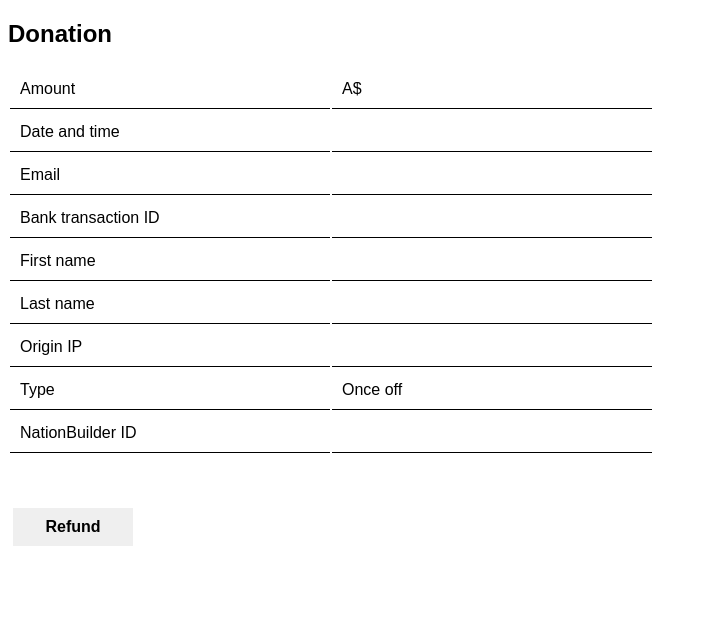
After one commit to pkoumouris/corsapp, a Rails app: template app/views/sessions/show_donation.html.erb in a window 1280 px wide. The commit adds this page. Shown: the top 622 px of the page, without its empty margins (0-706 px from the left). Run offline with Rails 7, Linux system fonts and the light colour scheme; the template is opened without the code that fills it, so the values that code supplies are empty.

Commit message:
Set up NB rs

```diff
--- a/app/assets/stylesheets/application.css
+++ b/app/assets/stylesheets/application.css
@@ -13,3 +13,52 @@
  *= require_tree .
  *= require_self
  */
+
+body {
+    font-family: Arial;
+}
+
+ #login-wrapper {
+    margin: auto;
+}
+
+.login-field {
+    font-size: 16px;
+    padding: 10px;
+    border: solid;
+    border-width: 1px;
+    border-color: #c9c9c9;
+    margin: 10px;
+    border-radius: 5px;
+}
+
+#donation-table tr td {
+    width: 300px;
+    padding: 10px;
+    border-bottom: solid;
+    border-bottom-width: 1px;
+    border-bottom-color: black;
+}
+
+.btn {
+    width: 120px;
+    background-color: #efefef;
+    border: none;
+    padding: 10px;
+    font-size: 16px;
+    font-weight: bold;
+    margin: 5px;
+    border-radius: 0px;
+    cursor: pointer;
+}
+
+.index-donation-container {
+    background-color: #efefef;
+    margin: 5px;
+    padding: 10px;
+    font-size: 14px;
+}
+
+.index-donation-container table tr td {
+    width: 220px;
+}
--- a/app/controllers/application_controller.rb
+++ b/app/controllers/application_controller.rb
@@ -1,2 +1,3 @@
 class ApplicationController < ActionController::Base
+    include SessionsHelper
 end
--- a/app/models/general.rb
+++ b/app/models/general.rb
@@ -2,6 +2,7 @@ class General < ApplicationRecord
     xcrypt = ActiveSupport::MessageEncryptor.new(Rails.application.secrets.secret_key_base[0..31])
     CLIENT_ID = Rails.env.production? ? ENV['NB_CLIENT_ID'] : xcrypt.decrypt_and_verify('SXN8u9vl0davLbNR4axO6/9BI+zvakizdFm7Ori3vT9ppGLKBTZbemrjGrGarvXSObKyxrs=--cgiPU7DgeAO+hztT--MKD/LgFOrtNdZsY1rPngpQ==')
     CLIENT_SECRET = Rails.env.production? ? ENV['NB_CLIENT_SECRET'] : xcrypt.decrypt_and_verify('tYpic0T4w9Wv/fP9Dvubjzj0qKCFPJ7nVRER0eEmGmQ8ki+sg1zECV+mc3e19LTUwSe/yxk=--5zbRz+cHjO1XLQtS--cLeCgMYQHjK38V7cLpyxlA==')
+    TEST_TOKEN = Rails.env.production? ? "" : xcrypt.decrypt_and_verify('Q56f7Pn7gHvpGWSaKoTHnXtQVW2dZNHR8cQ=--3A46FpVdAg1tMMPd--T5ow8BuoeF6Tjpdln5sohA==')
 
     def General.save_access_token(access_token, expires_in, refresh_token)
         if General.find_by(name: "NB_ACCESS_TOKEN").nil?
@@ -59,6 +60,10 @@ class General < ApplicationRecord
         else
             raise "Could not refresh token"
         end
+    end
+
+    def General.test_token
+        TEST_TOKEN
     end
 
     ######## NB PEOPLE
--- /dev/null
+++ b/app/models/user.rb
@@ -0,0 +1,3 @@
+class User < ApplicationRecord
+    has_secure_password
+end
--- /dev/null
+++ b/app/views/sessions/show_donation.html.erb
@@ -0,0 +1,171 @@
+<h2>
+    Donation <%= @donation.order_spid %>
+</h2>
+
+<table id="donation-table">
+    <tr>
+        <td>
+            Amount
+        </td>
+        <td>
+            A$<%= (@donation.amount_in_cents / 100.0).to_i %>
+        </td>
+    <tr>
+    <tr>
+        <td>
+            Date and time
+        </td>
+        <td>
+            <%= @donation.created_at.in_time_zone('Australia/Melbourne').rfc2822 %>
+        </td>
+    <tr>
+    <tr>
+        <td>
+            Email
+        </td>
+        <td>
+            <%= @donation.email %>
+        </td>
+    <tr>
+    <tr>
+        <td>
+            Bank transaction ID
+        </td>
+        <td>
+            <%= @donation.bank_transaction_spid %>
+        </td>
+    <tr>
+    <tr>
+        <td>
+            First name
+        </td>
+        <td>
+            <%= @donation.first_name %>
+        </td>
+    <tr>
+    <tr>
+        <td>
+            Last name
+        </td>
+        <td>
+            <%= @donation.last_name %>
+        </td>
+    <tr>
+    <tr>
+        <td>
+            Origin IP
+        </td>
+        <td>
+            <%= @donation.origin_ip %>
+        </td>
+    <tr>
+    <tr>
+        <td>
+            Type
+        </td>
+        <td>
+            <%= @donation.recurring_id.nil? ? "Once off" : "Recurring" %>
+        </td>
+    <tr>
+    <tr>
+        <td>
+            NationBuilder ID
+        </td>
+        <td>
+            <%= @donation.nbid %>
+        </td>
+    <tr>
+</table>
+
+<div id="refund-result" style="visibility:hidden;">
+    <table>
+        <tr>
+            <td>
+                SecurePay refund status:
+            </td>
+            <td id="sp-refund-tgt">
+
+            </td>
+        </tr>
+        <tr>
+            <td>
+                NationBuilder refund status:
+            </td>
+            <td id="nb-refund-tgt">
+
+            </td>
+        </tr>
+    </table>
+</div>
+<div id="refund-primary">
+    <% if !@donation.refunded %>
+    <button class="btn" onclick="click_refund()">
+        Refund
+    </button>
+    <% else %>
+    Refunded at <%= @donation.refunded_at.nil? ? "Unknown" : @donation.refunded_at.in_time_zone('Australia/Melbourne').rfc2822 %>
+    <% end %>
+</div>
+<div id="refund-secondary" style="visibility:hidden;">
+    <div id="refund-secondary-message">
+        Are you sure you want to refund this donation?
+    </div>
+    <table>
+        <tr>
+            <td>
+                <button class="btn" onclick="refund()">
+                    Yes
+                </button>
+            </td>
+            <td>
+                <button class="btn" onclick="cancel_refund()">
+                    No
+                </button>
+            </td>
+        </tr>
+    </table>
+</div>
+
+<script>
+function click_refund(){
+    document.getElementById('refund-secondary').style.visibility = 'visible';
+    document.getElementById('refund-primary').style.visibility = 'hidden';
+}
+
+function cancel_refund(){
+    document.getElementById('refund-secondary').style.visibility = 'hidden';
+    document.getElementById('refund-primary').style.visibility = 'visible';
+}
+
+const live = <%= Rails.env.production? ? "true" : "false" %>;
+const test_token = "<%= Rails.env.production? ? "" : @test_token %>";
+
+function refund(){
+    document.getElementById('refund-secondary-message').innerHTML = "Please wait...";
+    fetch(live ? "/api/refund" : "/api/sandbox/refund",{
+        method: 'POST',
+        credentials: 'include',
+        headers: {
+            'Accept': 'application/json',
+            'Content-Type': 'application/json',
+            'x-csrf-token': '<%= form_authenticity_token %>'
+        },
+        body: JSON.stringify({
+            env_token: test_token,
+            id: <%= @donation.id %>
+        })
+    }).then( (response) => {
+        if (response.ok){
+            return response.json();
+        }
+        document.getElementById('refund-secondary-message').innerHTML = "Error encountered. Please keep this page and speak to your system administrator.";
+        throw new Error('Request fail');
+    }).then(json => {
+        console.log(json);
+        document.getElementById('sp-refund-tgt').innerHTML = json.sp_success ? "SUCCESS" : "FAILURE";
+        document.getElementById('nb-refund-tgt').innerHTML = json.nb_success ? "SUCCESS" : "FAILURE";
+        document.getElementById('refund-result').style.visibility = "visible";
+        document.getElementById('refund-secondary').style.visibility = "hidden";
+    });
+}
+</script>
--- a/config/routes.rb
+++ b/config/routes.rb
@@ -12,7 +12,19 @@ Rails.application.routes.draw do
   get '/nb_oauth_callback', to: 'nboauths#redirect_code'
   get '/varstubs', to: 'general#see_env_var_stubs'
 
+  # api
+  post '/api/sandbox/refund', to: 'general#sandbox_refund'
+  post '/api/refund', to: 'general#refund'
+
+  # general pages
+  get '/index', to: 'sessions#index'
+  get '/donation/:order_spid', to: 'sessions#show_donation'
+
   # A message for the hackers
   get '/boaform/admin/formLogin', to: 'general#nice_try'
   get '/.env', to: 'general#nice_try'
+
+  # Log in
+  get '/login', to: 'sessions#new'
+  post '/login', to: 'sessions#create'
 end
--- /dev/null
+++ b/db/migrate/20230606003554_add_refunded_to_donation.rb
@@ -0,0 +1,6 @@
+class AddRefundedToDonation < ActiveRecord::Migration[7.0]
+  def change
+    add_column :donations, :refunded, :boolean
+    add_column :donations, :refunded_at, :datetime
+  end
+end
```
Also changed, not shown: app/controllers/general_controller.rb (+77 -2 lines), app/controllers/sessions_controller.rb (added, +40 -0 lines), app/helpers/sessions_helper.rb (added, +26 -0 lines), app/models/donation.rb (+60 -19 lines), app/views/sessions/index.html.erb (added, +59 -0 lines), app/views/sessions/new.html.erb (added, +13 -0 lines), db/migrate/20230601062314_create_users.rb (added, +13 -0 lines), test/controllers/sessions_controller_test.rb (added, +7 -0 lines), test/fixtures/users.yml (added, +15 -0 lines), test/models/user_test.rb (added, +7 -0 lines), Gemfile, Gemfile.lock, db/schema.rb.
